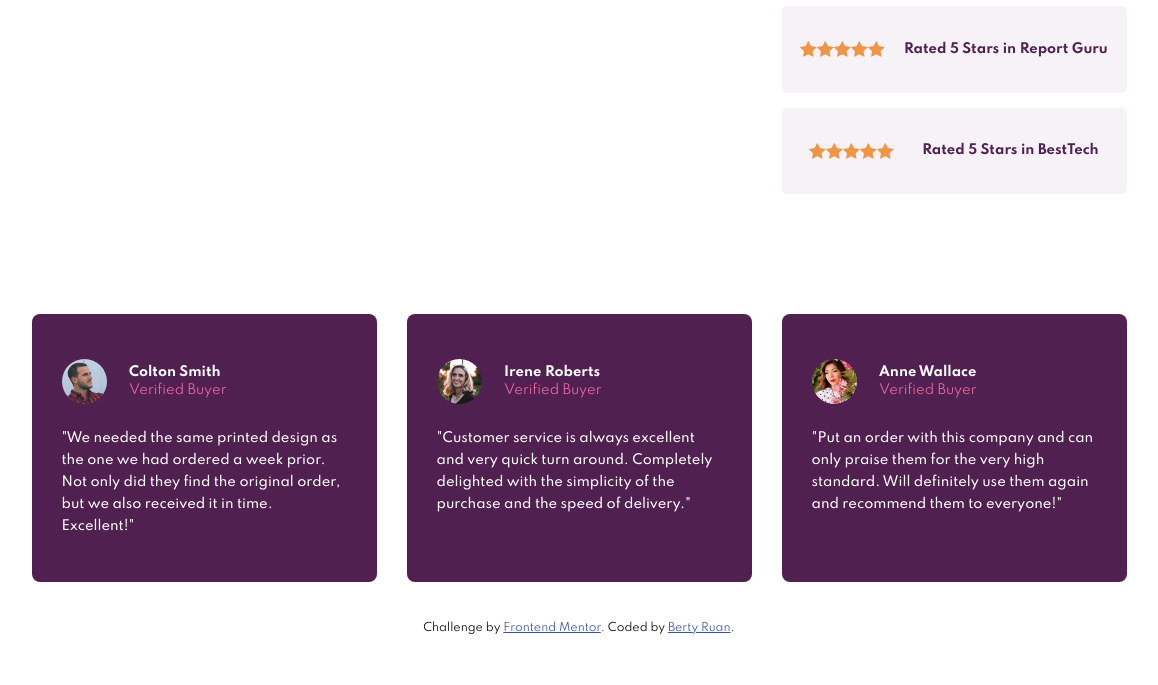
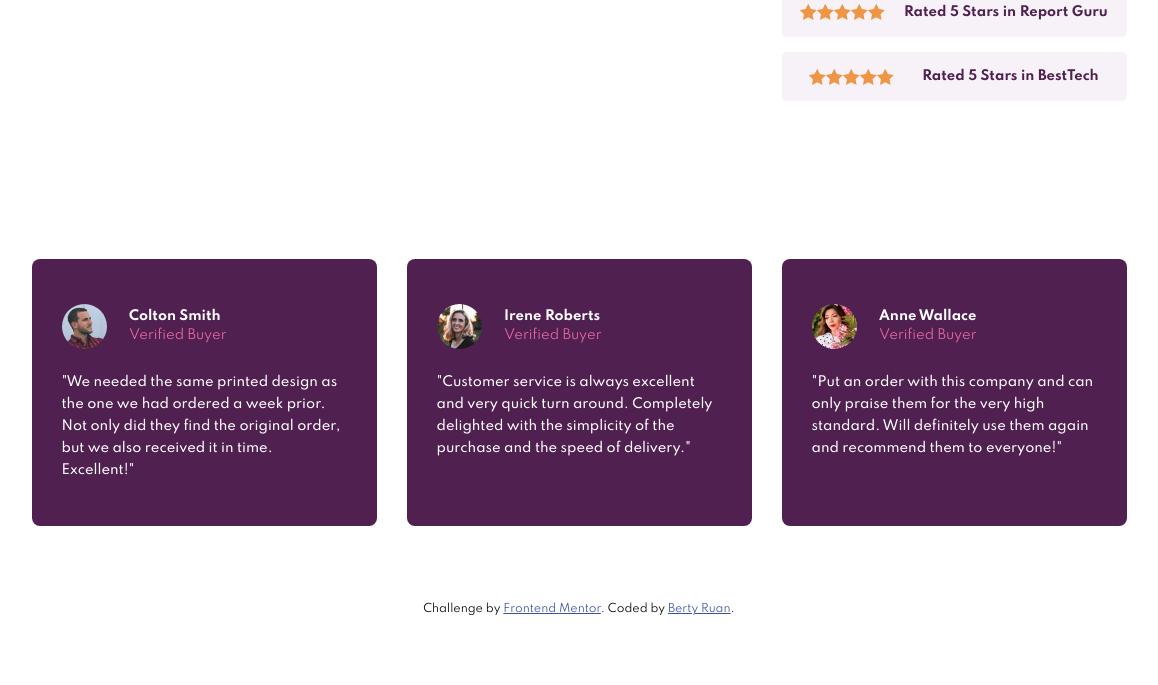
Before and after one commit to bertyruan/fem-social-proof, a website: page index.html in a window 1536 px wide. Shown: the part 115-800 px from the top of the page, without its empty margins (189-1347 px from the left). Drawn offline with Linux system fonts and the light colour scheme.

```diff
--- a/main.css
+++ b/main.css
@@ -89,6 +89,12 @@
     }
 }
 
+@media screen and (min-width: 1440px) {
+    .rating__container {
+        aspect-ratio: 7 / 1;
+    }
+}
+
 .rating__desc {
     color: var(--primary-color--dark);
     font-weight: 700;
```
Also changed, not shown: package.json (added, +27 -0 lines), .eslintrc.json (added), 2 other files.
